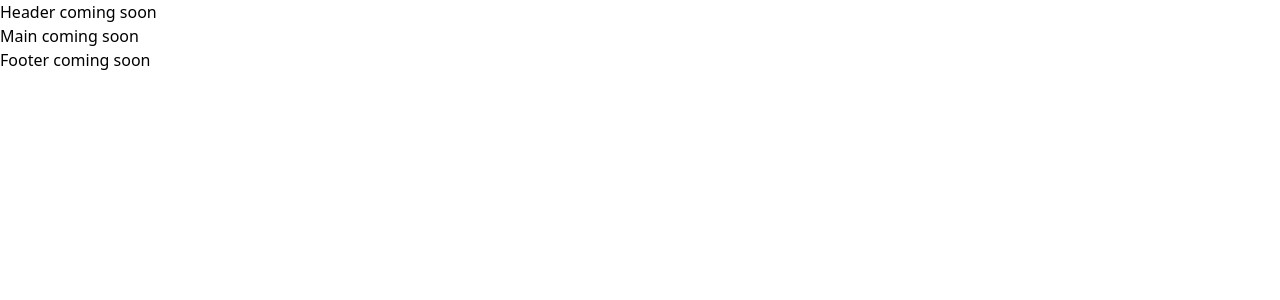
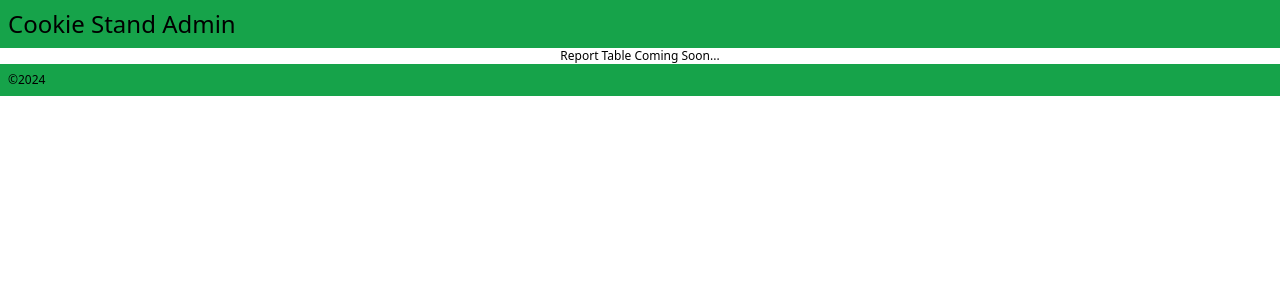
Before and after one commit to Code-Fellows-School-Work/cookie-stand-admin, a Next.js app: page / in a window 1280 px wide. Shown: the top 300 px of the page. Built offline with nearby package versions, Linux system fonts and the light colour scheme.

Commit message:
modified header and footer functions to behave more react-like

```diff
--- a/pages/index.js
+++ b/pages/index.js
@@ -1,47 +1,66 @@
 // allows updating the title for the webpage
-import Head from 'next/head';
+import Head from "next/head";
+import { useState } from 'react';
 
 export default function Home() {
+
+  const [location, setLocation] = useState();
+  const [reply, setReply] = useState();
+
+  function locationHandler(event) {
+    event.preventDefault();
+    alert("works");
+  }
+
   return (
     <>
       <Head>
         <title>Cookie Stands</title>
         <link rel="icon" href="/favicon.ico" />
       </Head>
-      <Header>
-        <h1 className="text-3xl bg-green-600 p-2">
-          Cookie Stand Admin Coming Soon
-        </h1>
-      </Header>
+      <Header />
       <Main>
-        <Table>
-        </Table>
+
       </Main>
-      <Footer>Footer Coming soon</Footer>
+      <Footer />
     </>
   );
 }
 
 function Header() {
   return (
-    <h1>Header coming soon</h1>
+    <header>
+      <h1 className="font-medium text-2xl bg-green-600 p-2">
+        Cookie Stand Admin
+      </h1>
+    </header>
   );
 }
 
 function Main() {
   return (
-    <h1>Main coming soon</h1>
+    <Table></Table>
   );
+}
+
+function locationForm(props) {
+  <form onSubmit={props.onSubmit}>
+    <input>Test</input>
+    <button></button>
+
+  </form>
 }
 
 function Table() {
   return (
-    <p>Table coming soon</p>
-  )
+    <p className="text-xs text-center">Report Table Coming Soon...</p>
+  );
 }
 
 function Footer() {
-  return (
-    <h1>Footer coming soon</h1>
+  return(
+    <footer>
+      <p className="text-xs bg-green-600 p-2">&copy;2024</p>
+    </footer>
   );
 }
```
